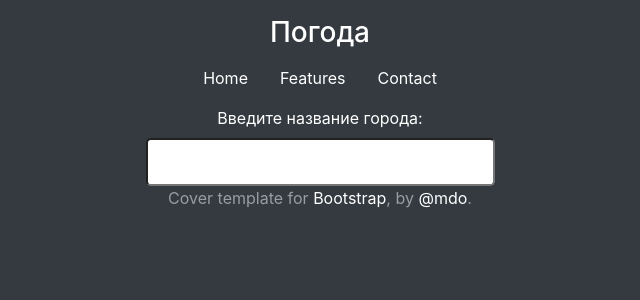
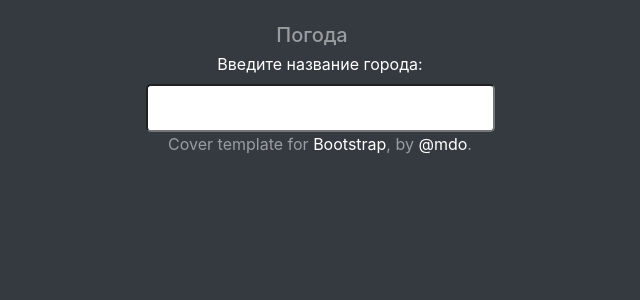
Before and after one commit to RoyalSam12/project_openweathermap_api, a Django app: page / in a window 1280 px wide. Shown: the top 300 px of the page, without its empty margins (320-960 px from the left). Run offline with Django 3.2, Linux system fonts and the light colour scheme; some libraries are stand-ins or nearby versions.

Commit message:
Легкие изменения визуала

```diff
--- a/weather/templates/weather/base.html
+++ b/weather/templates/weather/base.html
@@ -14,12 +14,7 @@
 <div class="cover-container d-flex w-100 h-100 p-3 mx-auto flex-column">
     <header class="mb-auto">
         <div>
-            <h3 class="float-md-start mb-0">Погода</h3>
-            <div class="btn-group float-lg-end">
-                <a class="btn-dark m-lg-3" aria-current="page" href="#">Home</a>
-                <a class="btn-dark m-lg-3" href="#">Features</a>
-                <a class="btn-dark m-lg-3" href="#">Contact</a>
-            </div>
+            <h3 class="float-md-start mb-0" ><a href="" class="navbar-brand text-white-50">Погода</a></h3>
         </div>
     </header>
 
```
